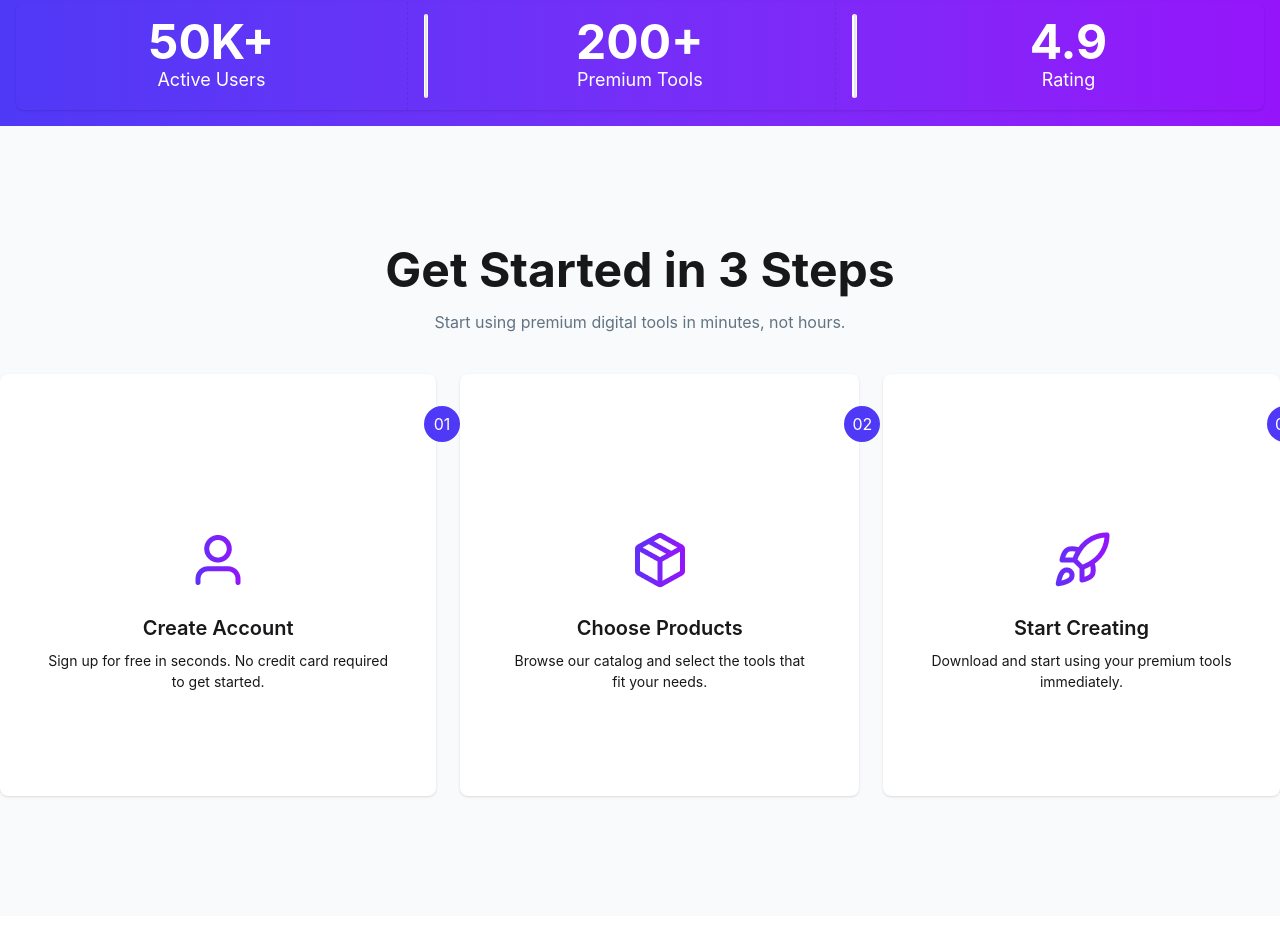
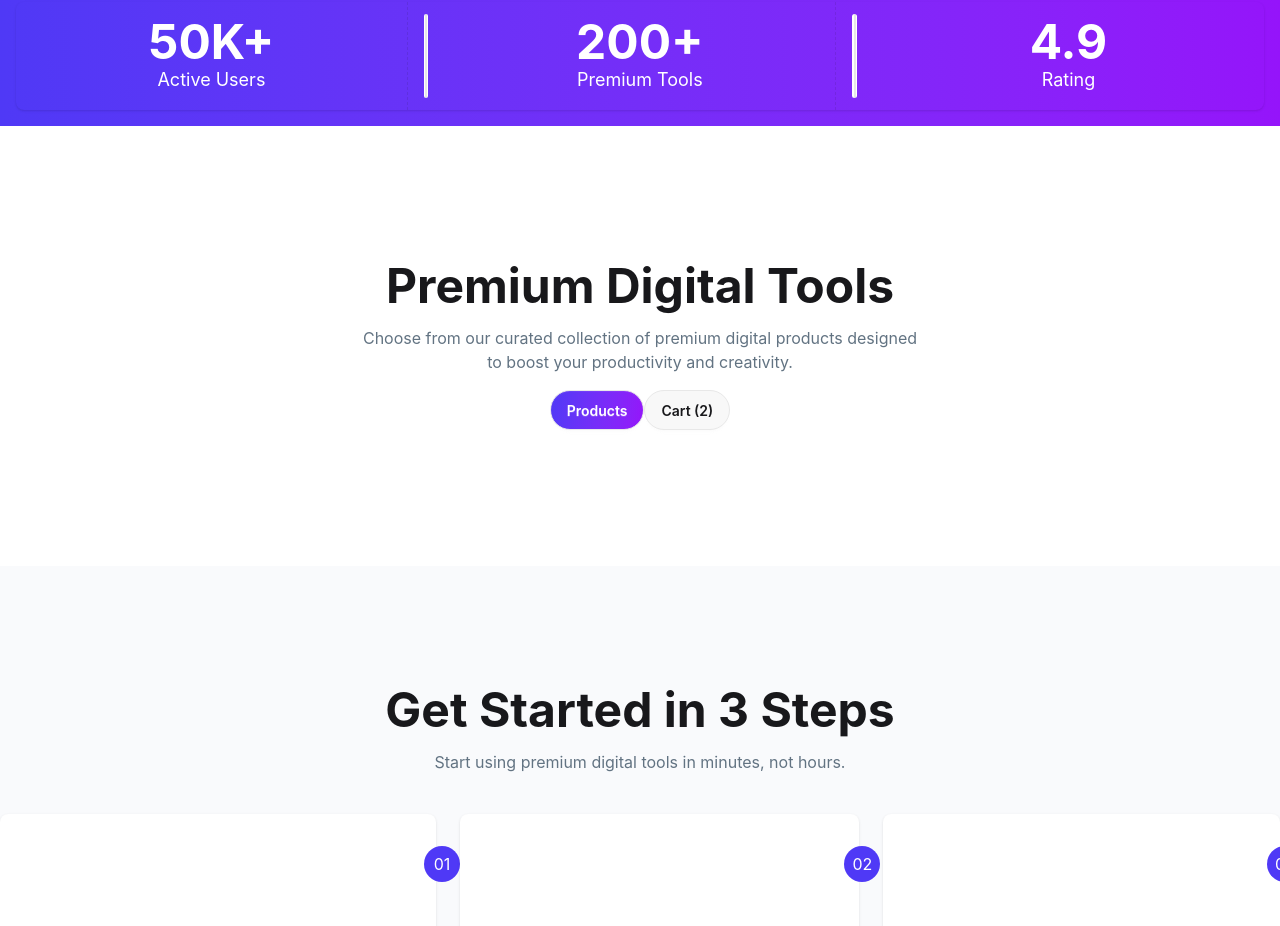
Before and after one commit to sanjana-moon/DigiTools_App, a React (Vite) app: page / in a window 1280 px wide. Shown: the part 895-1821 px from the top of the page. Built offline with nearby package versions, Linux system fonts and the light colour scheme.

Commit message:
button conditional done

```diff
--- a/src/Component/CardContainer/CardContainer.jsx
+++ b/src/Component/CardContainer/CardContainer.jsx
@@ -1,11 +1,25 @@
-import React, { use } from 'react';
+import React, { use, useState } from 'react';
 
-const CardContainer = ({cardsPromise}) => {
+const CardContainer = ({ cardsPromise }) => {
     const cards = use(cardsPromise)
+    const [selectedType, setSelectedType] = useState("product")
+
     console.log(cards)
     return (
-        <div>
-
+        <div className='py-30'>
+            <div className='container mx-auto p-4 text-center space-y-4'>
+                <h2 className='text-5xl font-bold'>Premium Digital Tools</h2>
+                <p className='text-[#627382]'>
+                    Choose from our curated collection of premium digital products designed <br /> to boost your productivity and creativity.</p>
+                <div className='flex justify-center'>
+                    <button
+                        onClick={() => setSelectedType("product")}
+                        className={`btn ${selectedType === 'product' ? "bg-linear-100 from-[#4F39F6] to-[#9514FA] text-white" : ""} rounded-full`}>Products</button>
+                    <button
+                        onClick={() => setSelectedType("cart")}
+                        className ={`btn ${selectedType === 'cart' ? "bg-linear-100 from-[#4F39F6] to-[#9514FA] text-white" : ""} rounded-full`}>Cart (2)</button>
+                </div>
+            </div>
         </div>
     );
 };
```
